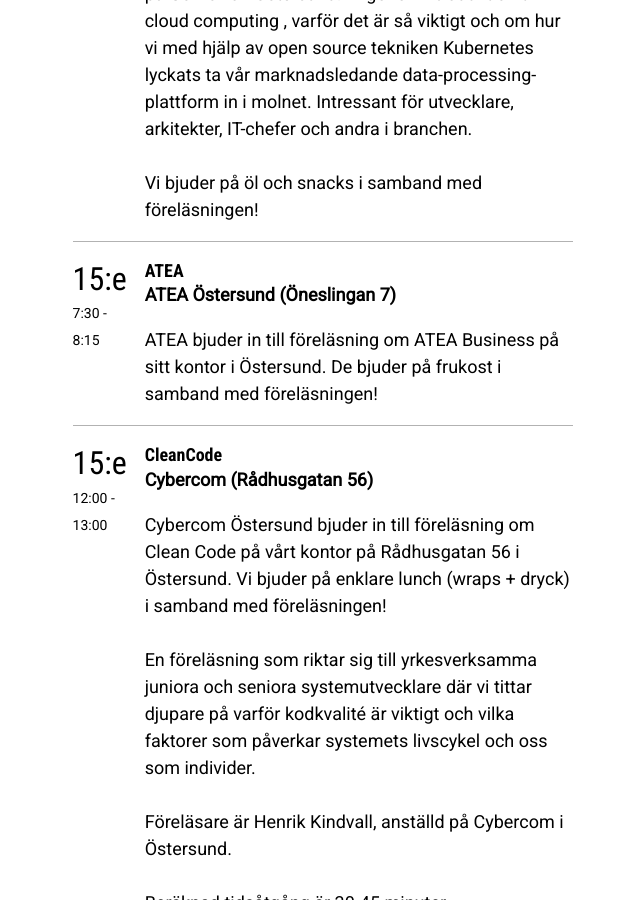
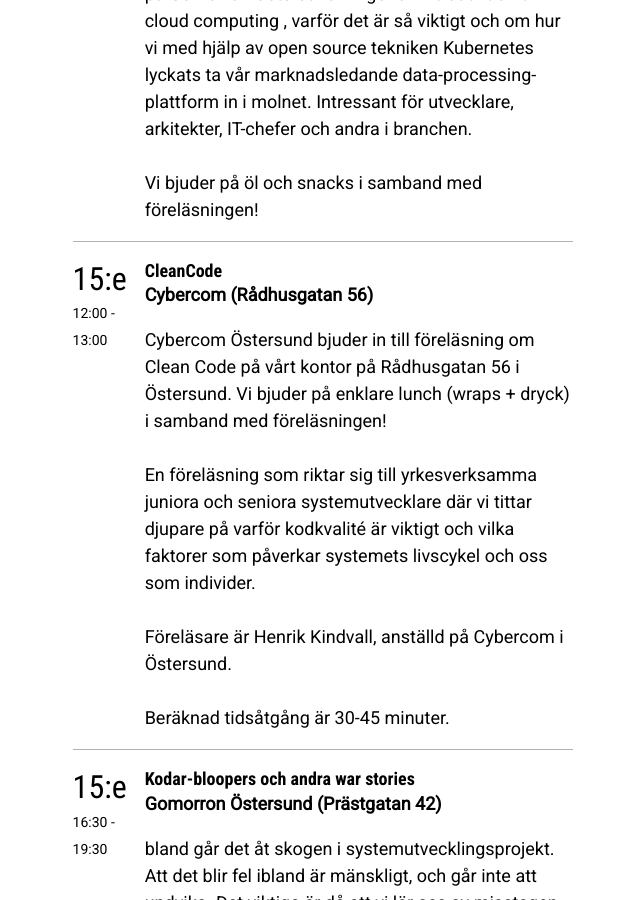
Before and after one commit to kristofferdarj/northerndevs, a Jekyll site: the page built from week42.md, in a window 1280 px wide and 900 px high, scrolled down 4579 px. Shown: the whole window, without its empty margins (267-907 px from the left). Built offline with Jekyll 4.4.1, drawn with Linux system fonts in a browser that asks for light colours.

Commit message:
Atea lecture removed

```diff
--- a/_config.yml
+++ b/_config.yml
@@ -33,11 +33,6 @@
     name: 'Cloud computing med Kubernetes'
     location: 'Gomorron&nbsp;Östersund (Prästgatan&nbsp;42)'
     description: 'DigitalRoute bjuder in till föreläsning om Kubernetes på Gomorron Östersund. Vi ger en introduktion till cloud computing , varför det är så viktigt och om hur vi med hjälp av open source tekniken Kubernetes lyckats ta vår marknadsledande data-processing-plattform in i molnet. Intressant för utvecklare, arkitekter, IT-chefer och andra i branchen.<br><br>Vi bjuder på öl och snacks i samband med föreläsningen!'
-  - date: '15:e'
-    time: '7:30 - 8:15'
-    name: 'ATEA'
-    location: 'ATEA&nbsp;Östersund (Öneslingan&nbsp;7)'
-    description: 'ATEA bjuder in till föreläsning om ATEA Business på sitt kontor i Östersund. De bjuder på frukost i samband med föreläsningen!'
   - date: '15:e'
     time: '12:00 - 13:00'
     name: 'CleanCode'
```
